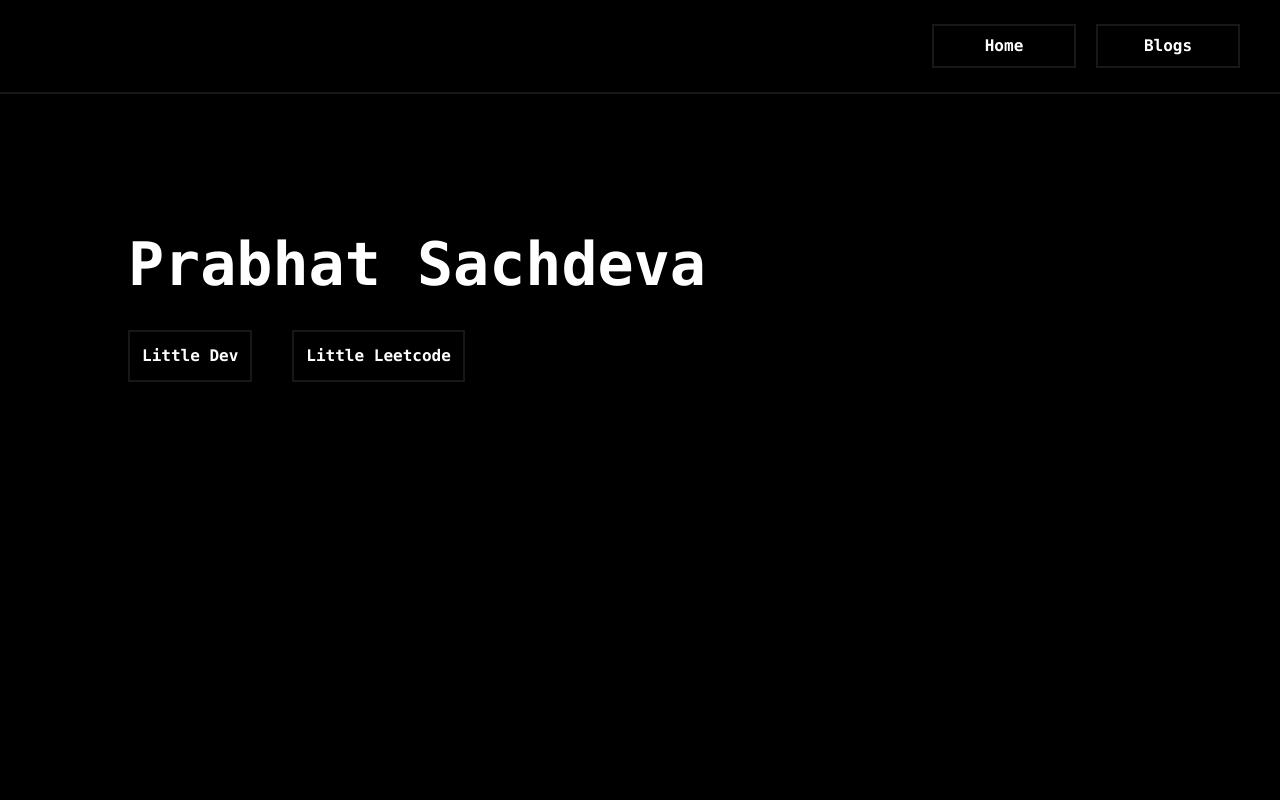
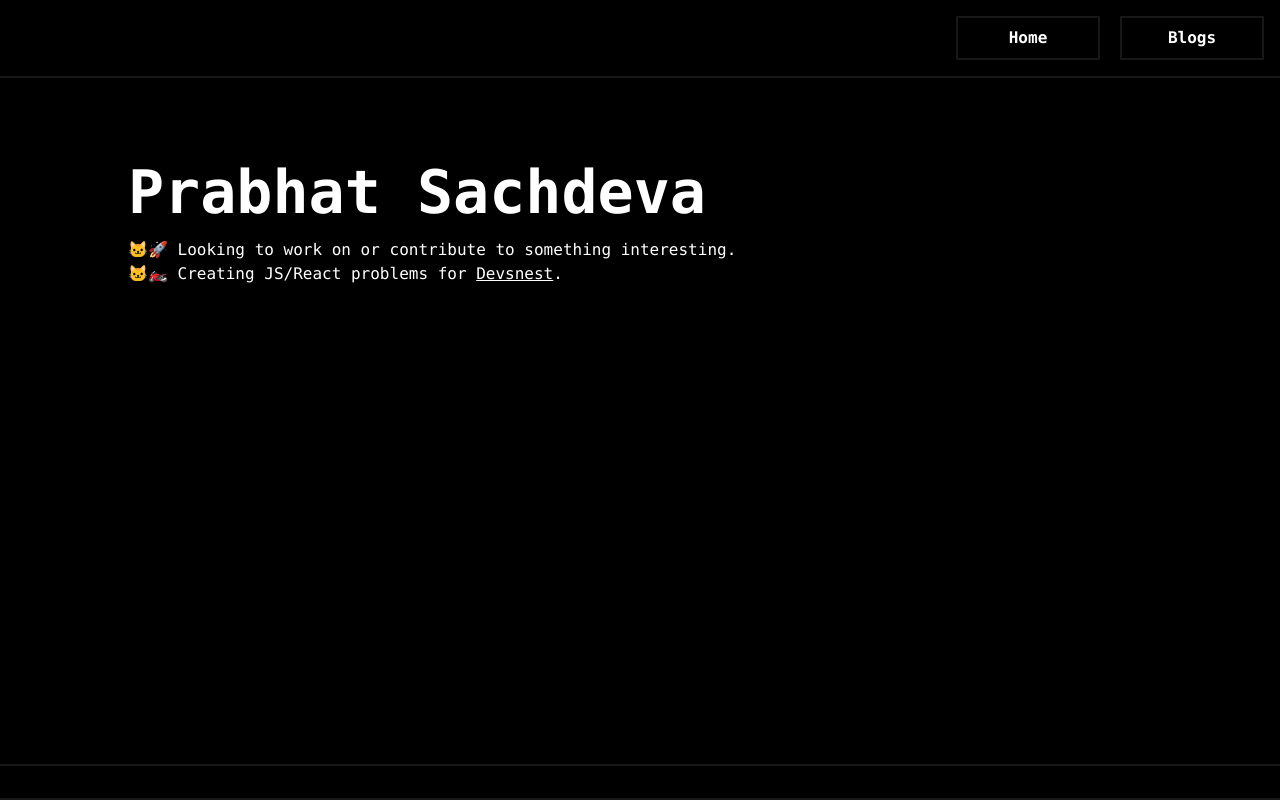
Before and after one commit to prabhatexit0/portexit0, a Next.js app: page /home in a window 1280 px wide. Built offline with nearby package versions, Linux system fonts and the light colour scheme.

Commit message:
removed about me buttons

```diff
--- /dev/null
+++ b/components/Contact.jsx
@@ -0,0 +1,5 @@
+export default function Contact() {
+	return <div className="w-full border-zinc-900 border-y-2 p-4 absolute bottom-0">
+
+	</div>
+}
--- a/components/Navbar.jsx
+++ b/components/Navbar.jsx
@@ -1,13 +1,13 @@
 import { useRouter } from 'next/router'
-const linkButtonStyle = 'px-3 py-2 left-5 w-36 top-5 font-bold border-zinc-900 border-2 hover:border-white transition-all easi-in-out'
-const blogsButtonStyle = 'px-3 py-2 left-5 w-36 top-5 font-bold border-zinc-900 border-2 hover:border-red-500 transition-all easi-in-out'
+const linkButtonStyle = 'p-2 left-5 w-36 top-5 font-bold border-zinc-900 border-2 hover:border-white transition-all easi-in-out'
+const blogsButtonStyle = 'p-2 left-5 w-36 top-5 font-bold border-zinc-900 border-2 hover:border-red-500 transition-all easi-in-out'
 
 export default function Navbar() {
   const router = useRouter()
   const handleRouteChange = (link) => {
     router.replace(link)
   }
-  return <div className='font-mono top-7 right-7 px-10 py-6 border-neutral-900 border-b-2'>
+  return <div className='font-mono top-7 right-7 p-4 border-neutral-900 border-b-2'>
     <div className='flex gap-5 justify-center laptop:justify-end'>
       <button onClick={() => handleRouteChange('/home')} className={linkButtonStyle}>Home</button>
       <button className={blogsButtonStyle}>Blogs</button>
--- a/pages/home.jsx
+++ b/pages/home.jsx
@@ -1,50 +1,76 @@
-import Layout from "./layout"
-import TicTacToe from "../components/games/TicTacToe"
-import { forwardRef, useState, useRef } from 'react'
+import Layout from "./layout";
+import { forwardRef, useState, useRef } from "react";
+import emeraldPokemon from "../assets/emraldpoke.png";
+import Image from "next/image";
+
+let aboutMe = {
+  dev: "Making JS/React problems for Devsnest, I love to write code in JavaScript",
+  dsa: "Leetcode Daily Challenge everyday, mostly in JavaScript, Leetcode: prabhatexit0",
+};
 
 export default function Home() {
-  return <Layout>
-    <div className="font-mono h-80 w-full flex flex-col justify-center items-center mt-20">
-      <div className="w-4/5">
-        <div className="text-5xl laptop:text-6xl font-bold py-1">
-          Prabhat Sachdeva
+  return (
+    <Layout>
+      <div className="font-mono h-80 w-full flex flex-col items-center mt-20">
+        <div className="w-4/5">
+          <div className="text-5xl laptop:text-6xl font-bold py-1">
+            Prabhat Sachdeva
+          </div>
+          <About />
         </div>
-        <About/>
       </div>
-    </div>
-  </Layout>
+    </Layout>
+  );
 }
+
 function About() {
-  let devAboutMe = `Currently making JS/React problems for Devsnest,
-  I love to write code in JavaScript`
-  let dsaAboutMe = `Leetcode Daily Challenge everyday, mostly in JavaScript, Leetcode: prabhatexit0`
-  let [about, setAbout] = useState("")
-  let aboutRef = useRef()
+  let aboutRef = useRef();
 
   const handleAboutClick = (e) => {
-    if(e.target?.textContent === 'Little Dev')
-      if(about == devAboutMe) setAbout("")
-      else setAbout(devAboutMe)
-    else
-      if(about == dsaAboutMe) setAbout("")
-      else setAbout(dsaAboutMe)
-  }
+    console.log(e.target);
+  };
 
-  return <div className="font-mono">
-      <div className="w-4/5"> {/* Container for Main Stuff */}
-        <div className="my-8 tablet:mb-0">
-          <button onClick={handleAboutClick} className=" border-2 border-neutral-900 inline-block p-3 mr-10 mb-10 font-semibold
-            hover:bg-emerald-700 transition-all ease-in-out" >Little Dev</button>
-          <button onClick={handleAboutClick} className="border-2 border-neutral-900 inline-block font-semibold
-              p-3 hover:bg-yellow-600 trasition-all ease-in-out">Little Leetcode</button>
-        </div>
-      </div>
-      <AboutDialogue ref={aboutRef} description={about}/>
-  </div>
+  let oldAbout = (
+    <div className="my-8 tablet:mb-0">
+      <button
+        onClick={handleAboutClick}
+        className="border-2 border-neutral-900
+            inline-block p-2 mr-10 mb-10 font-semibold
+            hover:border-emerald-500 transition-all
+            ease-in-out"
+      >
+        Development
+      </button>
+      <button
+        onClick={handleAboutClick}
+        className="border-2 border-neutral-900
+            inline-block font-semibold p-2 hover:border-yellow-500 trasition-all
+            ease-in-out"
+      >
+        Algorithms
+      </button>
+    </div>
+  );
+
+  return (
+    <div className="font-mono">
+      <div className="w-4/5 mt-3"></div>
+        <p>🐱‍🚀 Looking to work on or contribute to something interesting. </p>
+        <p>🐱‍🏍 Creating JS/React problems for {" "}
+        <a className="text-decoration-line: underline" href="https://devsnest.in/">Devsnest</a>.</p>
+    </div>
+  );
 }
 
-const AboutDialogue = forwardRef(function AboutDialogue({description}, ref) {
-  return <div className="p-2">
-    <h1 ref={ref}>{description}</h1>
-  </div>
-})
+const AboutDialogue = forwardRef(function AboutDialogue(
+  { description },
+  ref
+) {
+  return (
+    <div className="">
+      <h1 className="" ref={ref}>
+        {description}
+      </h1>
+    </div>
+  );
+});
--- a/pages/index.jsx
+++ b/pages/index.jsx
@@ -1,4 +1,4 @@
-import Head from 'next/head'
+import Head from "next/head";
 
 export default function Home() {
   return (
@@ -9,5 +9,5 @@ export default function Home() {
         <link rel="icon" href="/favicon.ico" />
       </Head>
     </div>
-  )
+  );
 }
--- a/pages/layout.jsx
+++ b/pages/layout.jsx
@@ -1,8 +1,12 @@
-import { Navbar } from '../components'
+import { Navbar } from "../components";
+import Contact from '../components/Contact'
 
 export default function Layout({ children }) {
-  return <div className=''>
-    <Navbar />
-    {children}
-  </div>
+  return (
+    <div className="h-screen relative">
+      <Navbar />
+      {children}
+      <Contact/>
+    </div>
+  );
 }
```
Also changed, not shown: 1 other file (tests, documents, lock files or other folders).
